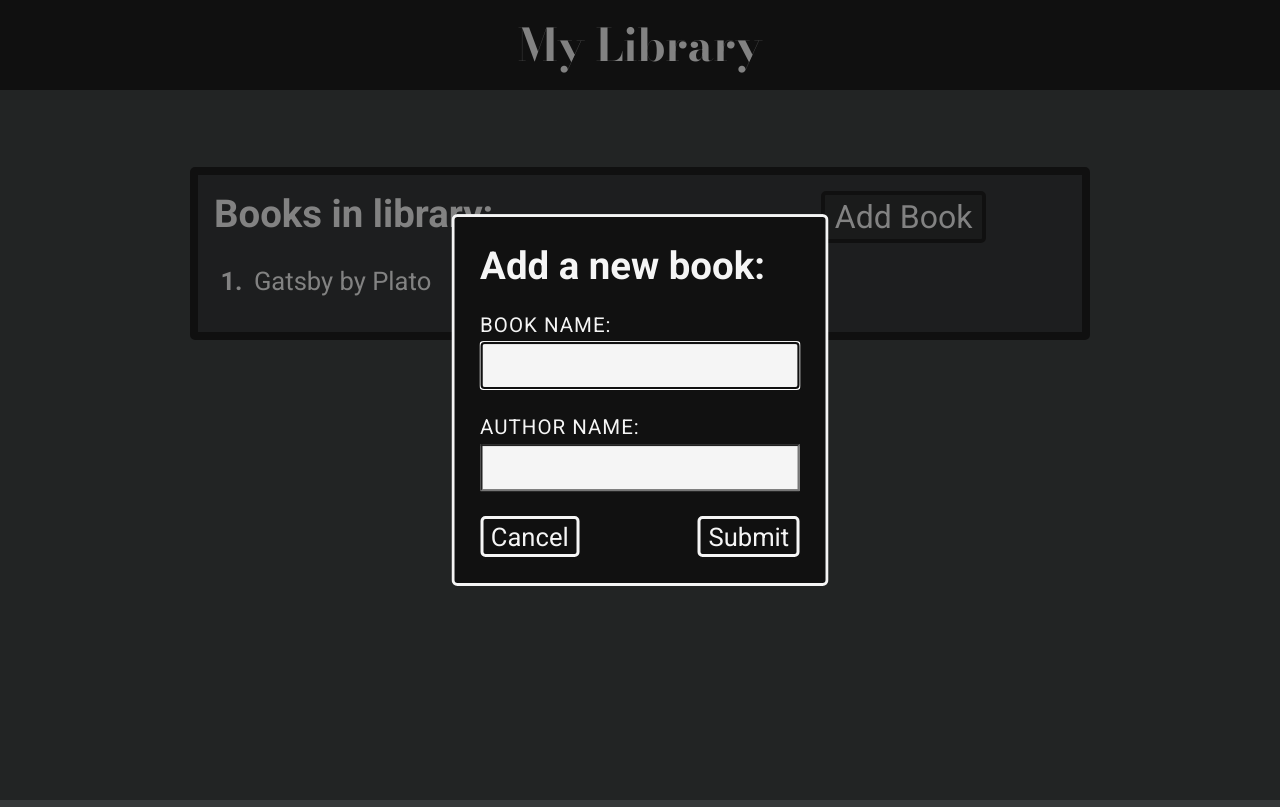
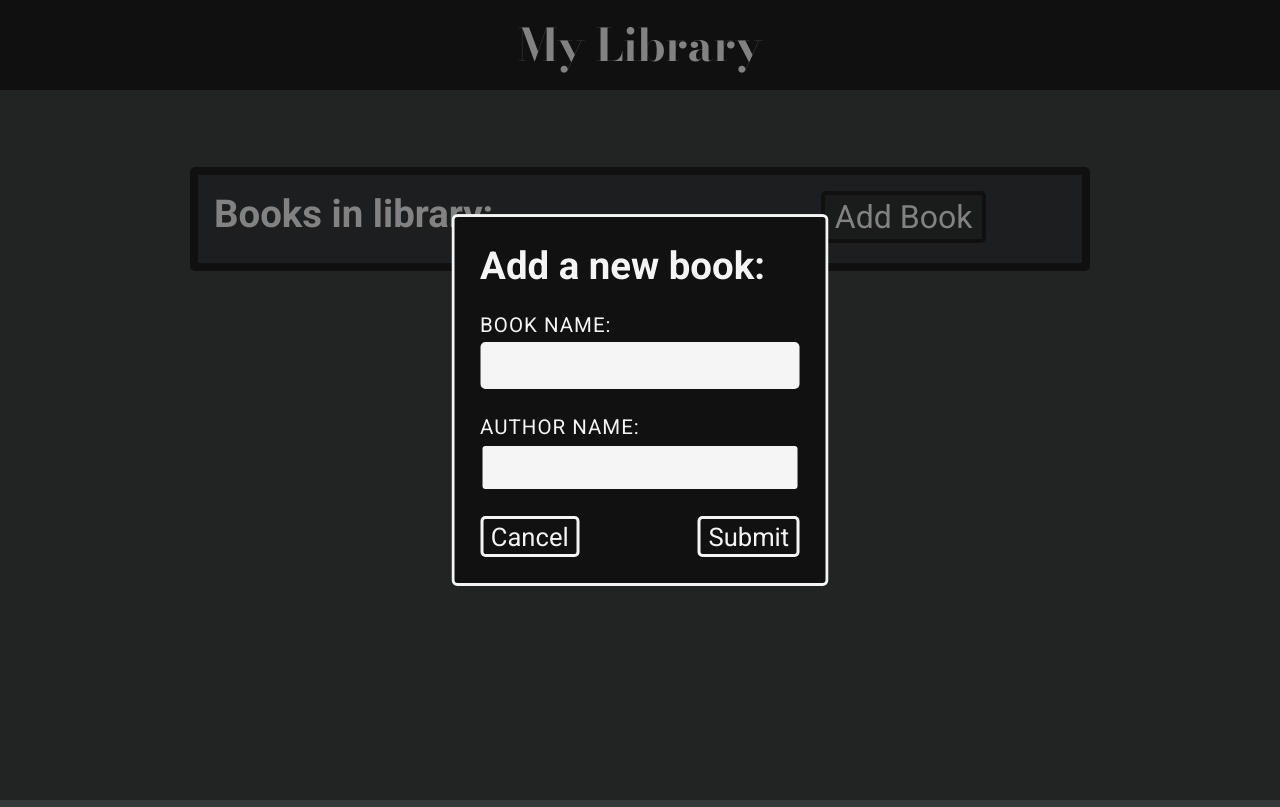
Before and after one commit to RanaFahad01/library-project, a plain HTML site: page index.html in a window 1280 px wide. Both pictures are taken after a click on the button "Add Book". Drawn offline with nearby package versions, Linux system fonts and the light colour scheme.

Commit message:
Forgot to save before committing :P

```diff
--- a/index.html
+++ b/index.html
@@ -19,12 +19,12 @@
                 <button id="addBook">Add Book</button>
             </div>
             <ol class="books">
-                <li class="book">
+                <!-- <li class="book">
                     <div class="content">
                         <p class="bookname">Gatsby by Plato</p>
                         <button id="read">Read</button>
                     </div>
-                </li>
+                </li> -->
             </ol>
         </div>
         <dialog id="bookDialog">
--- a/style.css
+++ b/style.css
@@ -59,7 +59,7 @@ main {
     flex-direction: column;
     gap: 0.25rem;
 
-    /* font-size: 2rem; */
+    margin-bottom: 1em;
     font-size: clamp(1rem,100%,1.75rem);
 }
 
@@ -167,7 +167,14 @@ p input {
     font-family: "Roboto",serif;
     background-color: whitesmoke;
     color: #111111;
+    border: 2px solid #111111;
+    border-radius: 5px;
     font-weight: bold;
+    outline: none;
+    transition: 0.2s all ease;
+}
+p input:active, input:focus {
+    border: 2px solid whitesmoke;
 }
 .buttons {
     display: flex;
```
